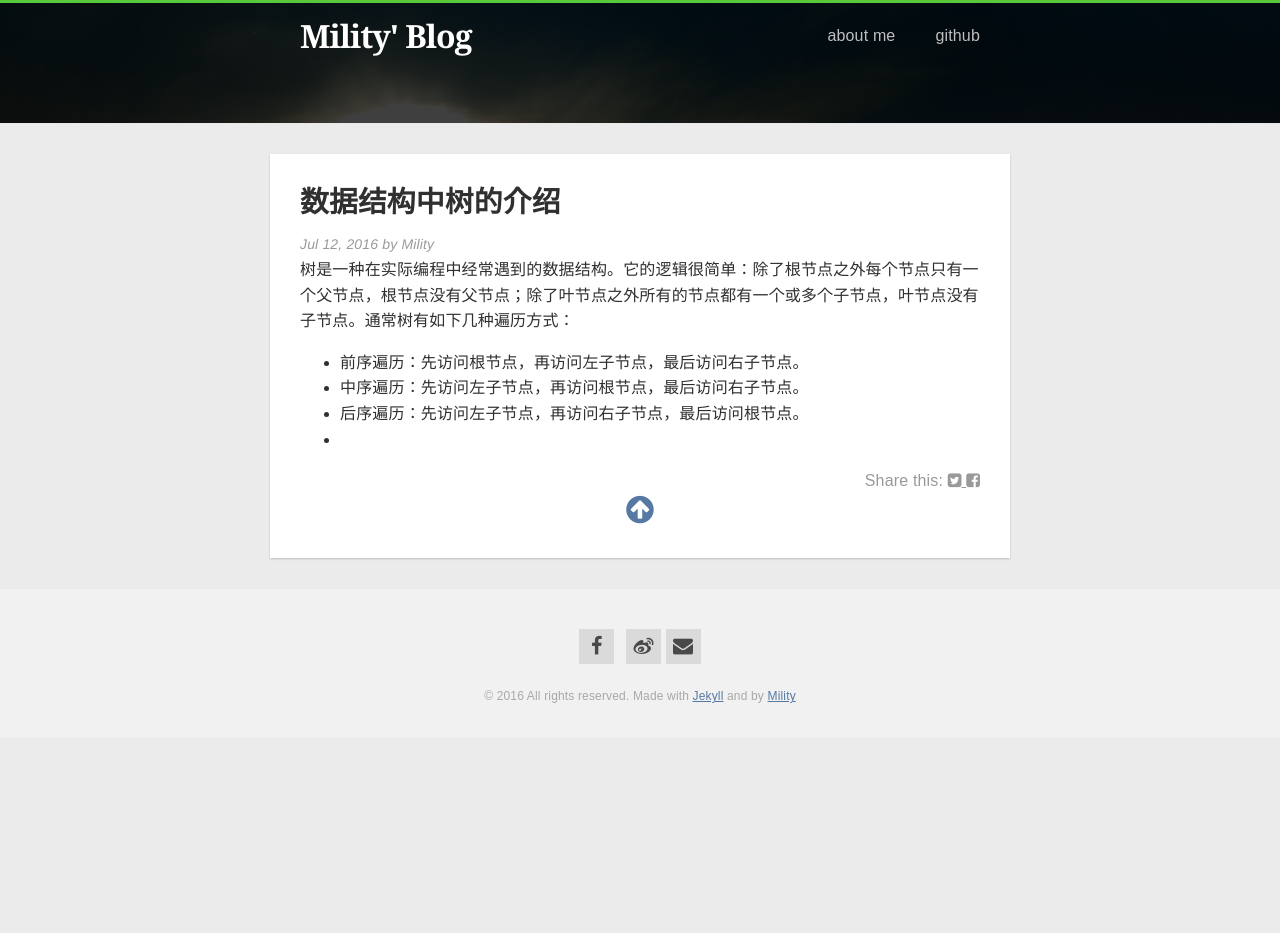
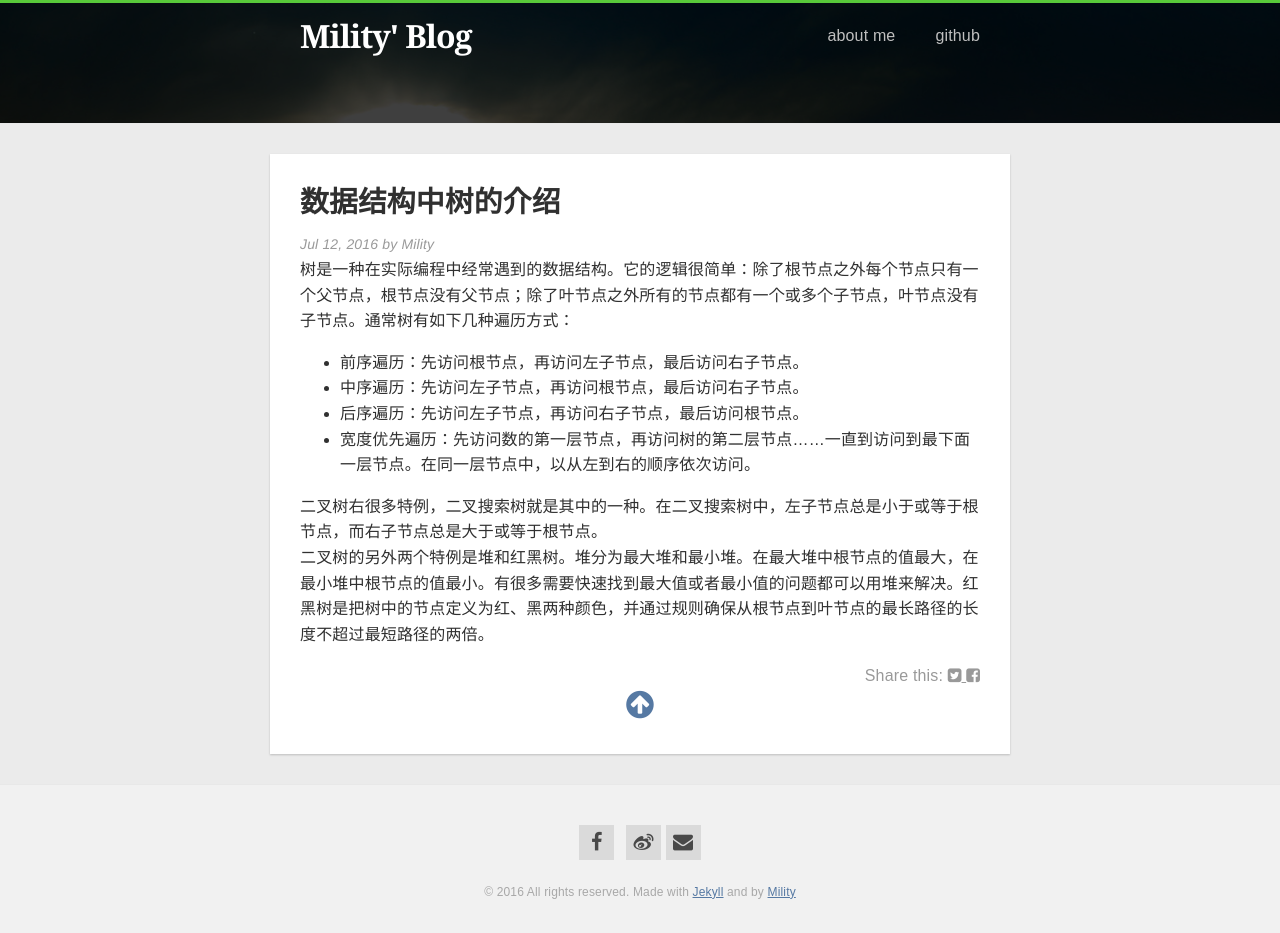
Before and after one commit to Mility/Mility.github.io, a Jekyll site: the page built from _posts/2016-07-12-数据结构中树的介绍.markdown, in a window 1280 px wide. Built offline with Jekyll 4.4.1, drawn with Linux system fonts in a browser that asks for light colours; nearby versions of some CDN libraries; before the commit the page ends 900 px from its top, so only the background shows below that.

Commit message:
Update 2016-07-12-数据结构中树的介绍.markdown

```diff
--- a/_posts/2016-07-12-数据结构中树的介绍.markdown
+++ b/_posts/2016-07-12-数据结构中树的介绍.markdown
@@ -7,4 +7,7 @@ title: "数据结构中树的介绍"
 - 前序遍历：先访问根节点，再访问左子节点，最后访问右子节点。
 - 中序遍历：先访问左子节点，再访问根节点，最后访问右子节点。
 - 后序遍历：先访问左子节点，再访问右子节点，最后访问根节点。
--
+- 宽度优先遍历：先访问数的第一层节点，再访问树的第二层节点......一直到访问到最下面一层节点。在同一层节点中，以从左到右的顺序依次访问。
+
+二叉树右很多特例，二叉搜索树就是其中的一种。在二叉搜索树中，左子节点总是小于或等于根节点，而右子节点总是大于或等于根节点。
+二叉树的另外两个特例是堆和红黑树。堆分为最大堆和最小堆。在最大堆中根节点的值最大，在最小堆中根节点的值最小。有很多需要快速找到最大值或者最小值的问题都可以用堆来解决。红黑树是把树中的节点定义为红、黑两种颜色，并通过规则确保从根节点到叶节点的最长路径的长度不超过最短路径的两倍。
```
